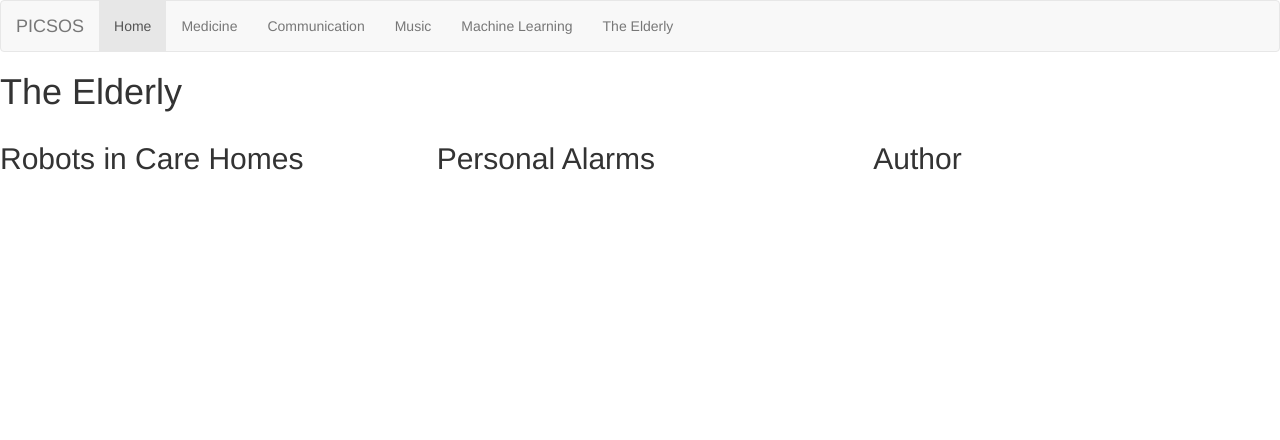
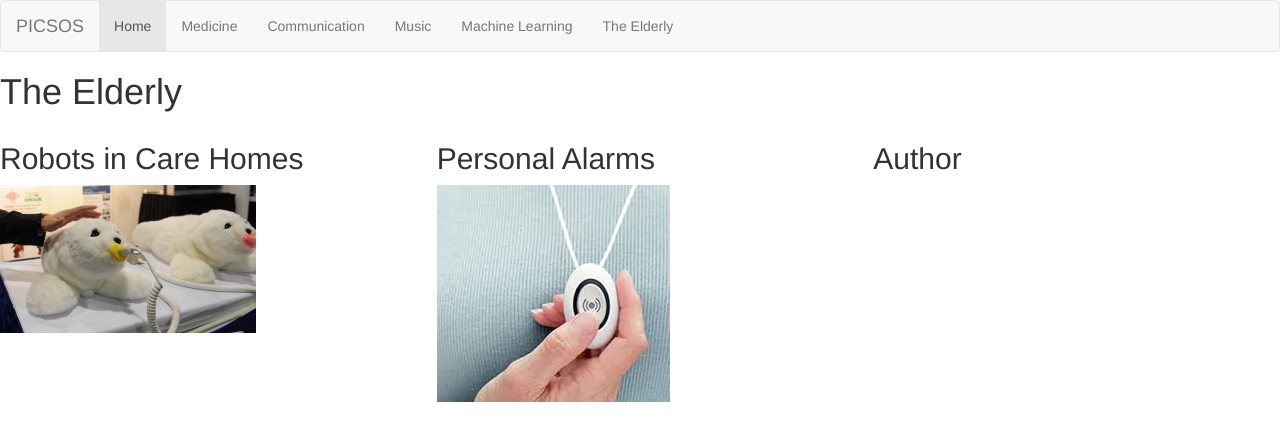
Before and after one commit to LukeJStuart/progproj1, a plain HTML site: page LukePage.html in a window 1280 px wide. Drawn offline with nearby package versions, Linux system fonts and the light colour scheme.

Commit message:
Added photos.

```diff
--- a/LukePage.html
+++ b/LukePage.html
@@ -29,9 +29,15 @@
 
 	<h1>The Elderly</h1>
 	<div class="row">
-		<div class="col-sm-4"><h2>Robots in Care Homes</h2></div>
-		<div class="col-sm-4"><h2>Personal Alarms</h2></div>
-		<div class="col-sm-4"><h2>Author</h2></div>
+		<div class="col-sm-4"><h2>Robots in Care Homes</h2>
+			<img src="LukePics/CareHomePets.jpg" alt="Robotic Pet Seals Used in a Care Home" style="width:256px;height:148px;">
+		</div>
+		<div class="col-sm-4"><h2>Personal Alarms</h2>
+			<img src="LukePics/PersonalAlarm.png" alt="Personal Alarm Being Pressed">
+		</div>
+		<div class="col-sm-4"><h2>Author</h2>
+
+		</div>
 	</div>
 </body>
 </html>
```
Also changed, not shown: LukePics/CareHomePets.jpg (added), LukePics/PersonalAlarm.png (added).
